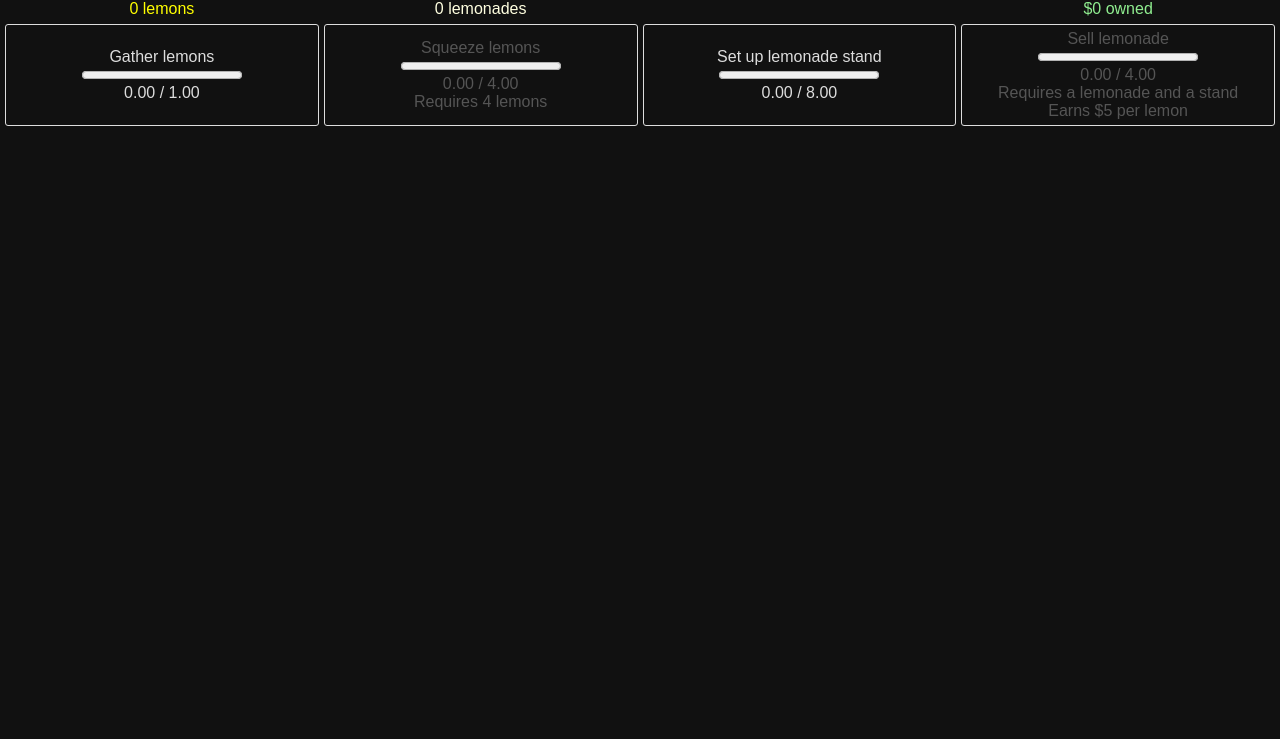
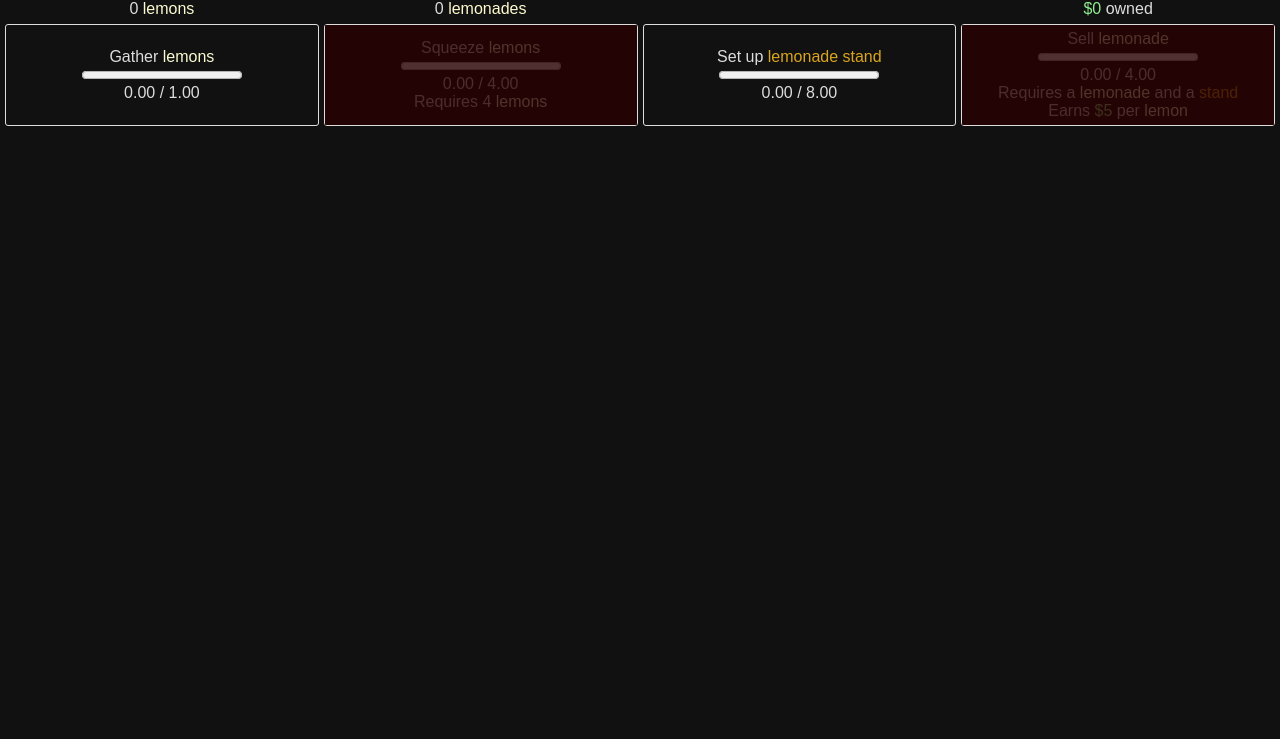
Before and after one commit to Vince7778/minute-game, a website built with Vite: page index.html in a window 1280 px wide. Shown: the part 61-800 px from the top of the page. Built offline with nearby package versions, Linux system fonts and the light colour scheme.

Commit message:
Add colorful text

```diff
--- a/index.html
+++ b/index.html
@@ -9,8 +9,8 @@
         <div id="app">
             <div id="header">
                 <div class="headerSide">
-                    <div class="headerButton">
-                        Test button 1
+                    <div class="headerButton" id="restartButton">
+                        Restart
                     </div>
                     <div class="headerButton">
                         Test button 2
--- a/src/button.ts
+++ b/src/button.ts
@@ -4,6 +4,7 @@ import { Interaction } from "./interaction";
 import { ReplayRecorder } from "./replay";
 import { GameRunner } from "./runner";
 import { State } from "./state";
+import { fancyText } from "./text";
 import { formatTime } from "./utils";
 
 export enum CompleteResult {
@@ -65,7 +66,7 @@ export class CButton extends ReplayRecorder implements Component, FrameUpdater {
         e.classList.add("cbutton");
 
         let topText = document.createElement("div");
-        topText.innerText = this.text;
+        fancyText(this.text, topText);
         e.appendChild(topText);
 
         let p = document.createElement("progress");
@@ -77,7 +78,7 @@ export class CButton extends ReplayRecorder implements Component, FrameUpdater {
 
         let belowText = document.createElement("div");
         if (this.belowText) {
-            belowText.innerText = this.belowText;
+            fancyText(this.belowText, belowText);
         }
         e.appendChild(belowText);
 
@@ -138,9 +139,9 @@ export class CButton extends ReplayRecorder implements Component, FrameUpdater {
         let bottomText = e.children[2] as HTMLDivElement;
         bottomText.innerText = this.getProgressText();
 
-        let belowText = e.children[3] as HTMLDivElement;
-        belowText.innerText =
-            this.getBelowText?.(state) ?? this.belowText ?? "";
+        let belowElem = e.children[3] as HTMLDivElement;
+        const belowText = this.getBelowText?.(state) ?? this.belowText ?? "";
+        fancyText(belowText, belowElem);
     }
 
     onmousedown(_: State, inter: Interaction) {
--- a/src/main.ts
+++ b/src/main.ts
@@ -18,18 +18,17 @@ let timerText = new CText(
 );
 timerText.addTo(runner);
 
-let lemonText = new CText("lemonText", (s) => pluralify(s.resources.lemons, "lemon"), "yellow");
+let lemonText = new CText("lemonText", (s) => pluralify(s.resources.lemons, "lemon"));
 lemonText.addTo(runner);
 
 let lemonadeText = new CText("lemonadeText", (s) =>
-    pluralify(s.resources.lemonades, "lemonade"), "lightyellow"
+    pluralify(s.resources.lemonades, "lemonade")
 );
 lemonadeText.addTo(runner);
 
 let moneyText = new CText(
     "moneyText",
     (s) => "$" + s.resources.money + " owned",
-    "lightgreen",
 );
 moneyText.addTo(runner);
 
--- a/src/styles.css
+++ b/src/styles.css
@@ -8,6 +8,7 @@ body {
     padding: 0;
     background-color: #111;
     color: #ddd;
+    overflow: hidden;
 }
 
 .cbutton {
@@ -23,8 +24,18 @@ body {
 }
 
 .cbutton-disabled {
-    color: #555;
-    cursor: not-allowed;
+    position: relative;
+    cursor: default;
+}
+
+.cbutton-disabled:after {
+    content: "";
+    position: absolute;
+    top: 0;
+    left: 0;
+    width: 100%;
+    height: 100%;
+    background: rgba(40, 0, 0, 0.8);
 }
 
 .cbutton:hover:not(.cbutton-disabled) {
@@ -54,6 +65,7 @@ body {
     left: 0;
     top: 0;
     pointer-events: none;
+    z-index: 10;
 }
 
 #header {
--- a/src/text.ts
+++ b/src/text.ts
@@ -1,17 +1,64 @@
 import { Component } from "./component";
 import { GameRunner } from "./runner";
 import { State } from "./state";
+
+// order matters!
+const SUBS = [
+    { "r": /\blemons?\b/, "color": "lightgoldenrodyellow" },
+    { "r": /\b(lemonade )?stand\b/, "color": "goldenrod" },
+    { "r": /\blemonades?\b/, "color": "lemonchiffon" },
+    { "r": /\$\d+\b/, "color": "lightgreen" },
+];
+
+class TextFragment {
+    t: string;
+    color?: string;
+
+    constructor(t: string, color?: string) {
+        this.t = t;
+        this.color = color;
+    }
+
+    toSpan(): HTMLSpanElement {
+        const el = document.createElement("span");
+        if (this.color) el.style.color = this.color;
+        el.innerText = this.t;
+        return el;
+    }
+}
+
+function substitute(t: string): TextFragment[] {
+    for (const sub of SUBS) {
+        const res = sub.r.exec(t);
+        if (res) {
+            console.log("matched");
+            const frag = new TextFragment(res[0], sub.color);
+            const before = t.substring(0, res.index);
+            const after = t.substring(res.index + res[0].length);
+            return [...substitute(before), frag, ...substitute(after)];
+        }
+    }
+    return [new TextFragment(t)];
+}
+
+// Automatically colors text based on keywords
+export function fancyText(t: string, el?: HTMLElement): HTMLElement {
+    const sub = substitute(t);
+    if (!el) el = document.createElement("div");
+    el.replaceChildren(...sub.map(s => s.toSpan()));
+    return el;
+}
 
 type TextFn = (state: State) => string;
 export class CText implements Component {
     id: string;
     fn: TextFn;
-    color?: string;
 
-    constructor(id: string, fn: TextFn, color?: string) {
+    curText: string = "";
+
+    constructor(id: string, fn: TextFn) {
         this.id = id;
         this.fn = fn;
-        this.color = color;
     }
 
     getElem(): HTMLElement {
@@ -23,15 +70,16 @@ export class CText implements Component {
     }
 
     init(state: State): void {
-        let e = this.getElem();
+        const e = this.getElem();
         if (e.hasChildNodes()) {
             this.update(state);
             return;
         }
 
-        e.innerText = this.fn(state);
+        const text = this.fn(state);
+        fancyText(text, e);
+        this.curText = text;
         e.classList.add("ctext");
-        if (this.color) e.style.color = this.color;
     }
 
     addTo(runner: GameRunner) {
@@ -39,7 +87,11 @@ export class CText implements Component {
     }
 
     update(state: State): void {
-        let e = this.getElem();
-        e.innerText = this.fn(state);
+        const newText = this.fn(state);
+        if (newText !== this.curText) {
+            const e = this.getElem();
+            fancyText(newText, e);
+            this.curText = newText;
+        }
     }
 }
```
